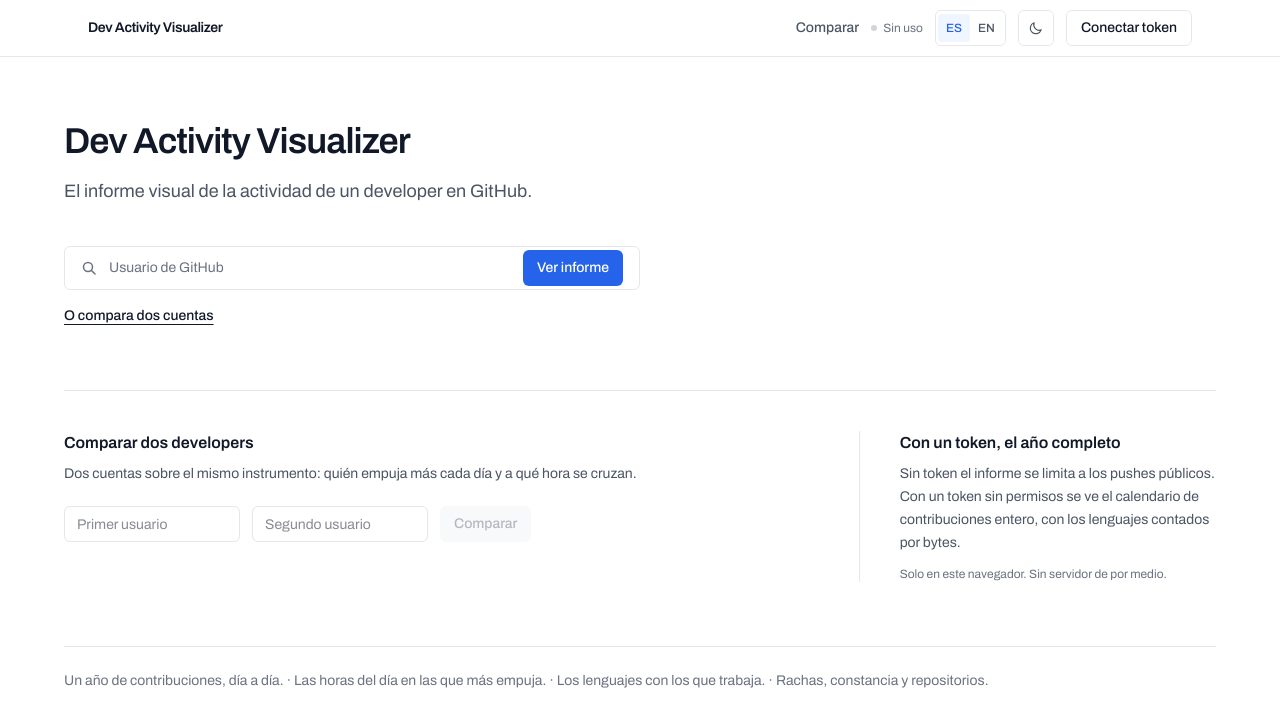
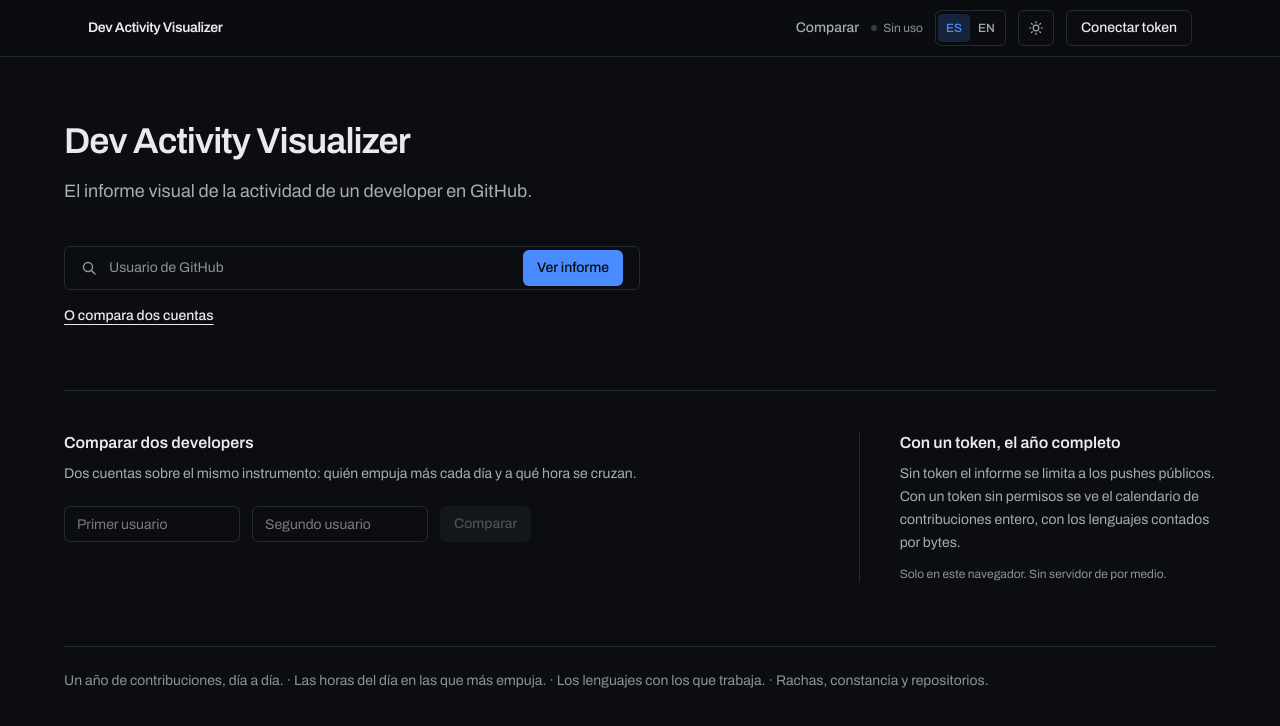
Before and after one commit to BryanPool99/dev-activity-visualizer, a React (Vite) app: page / in a window 1280 px wide. Shown: the top 726 px of the page. Built offline with nearby package versions, Linux system fonts and the light colour scheme.

Commit message:
feat: make the dark theme the default and let the browser chrome follow the app

```diff
--- a/index.html
+++ b/index.html
@@ -17,9 +17,9 @@
     <link rel="apple-touch-icon" sizes="180x180" href="/apple-touch-icon.png" />
     <link rel="manifest" href="/site.webmanifest" />
 
-    <meta name="theme-color" media="(prefers-color-scheme: light)" content="#ffffff" />
-    <meta name="theme-color" media="(prefers-color-scheme: dark)" content="#0b0d10" />
-    <meta name="theme-color" id="app-theme-color" content="#ffffff" />
+    <!-- One theme colour, and the app writes it: the browser's own chrome
+         follows the theme in force, not the system's. -->
+    <meta name="theme-color" id="app-theme-color" content="#0b0d10" />
     <link rel="preload" href="/fonts/archivo-latin.woff2" as="font" type="font/woff2" crossorigin />
   </head>
   <body>
--- a/src/state/ThemeContext.tsx
+++ b/src/state/ThemeContext.tsx
@@ -13,19 +13,20 @@
 
 const ThemeContext = createContext<ThemeValue | null>(null)
 
-function systemTheme(): Theme {
-  if (typeof window === 'undefined') return 'light'
-  return window.matchMedia('(prefers-color-scheme: dark)').matches ? 'dark' : 'light'
-}
-
 function storedTheme(): Theme | null {
   if (typeof window === 'undefined') return null
   const stored = window.localStorage.getItem(STORAGE_KEY)
   return stored === 'dark' || stored === 'light' ? stored : null
 }
 
+/**
+ * Dark is the default. The reader's own choice, once made, is remembered and
+ * always wins over this.
+ */
+const DEFAULT_THEME: Theme = 'dark'
+
 export function ThemeProvider({ children }: { children: ReactNode }) {
-  const [theme, setThemeState] = useState<Theme>(() => storedTheme() ?? systemTheme())
+  const [theme, setThemeState] = useState<Theme>(() => storedTheme() ?? DEFAULT_THEME)
 
   useEffect(() => {
     document.documentElement.dataset.theme = theme
```
Also changed, not shown: public/site.webmanifest, 2 other files (tests, documents, lock files or other folders).
